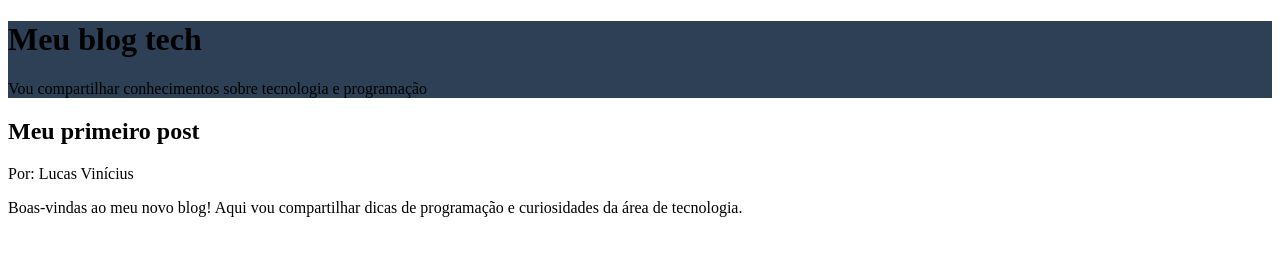
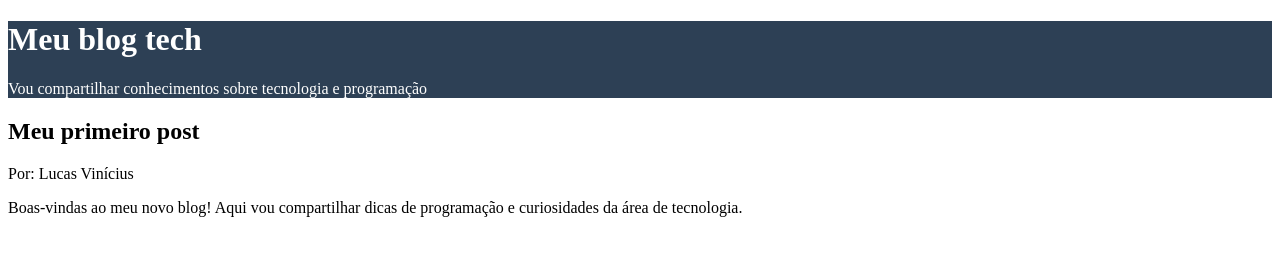
Before and after one commit to lucasviniciuscervelheri/lucas-paginaweb, a plain HTML site: page index.html in a window 1280 px wide. Drawn offline with Linux system fonts and the light colour scheme.

Commit message:
color: #FFFFFF;

```diff
--- a/index.html
+++ b/index.html
@@ -8,6 +8,8 @@
         <style>
         header {
             background-color: #2D4055;
+            color: #FFFFFF;
+
         }
         </style>
     </head>
```
